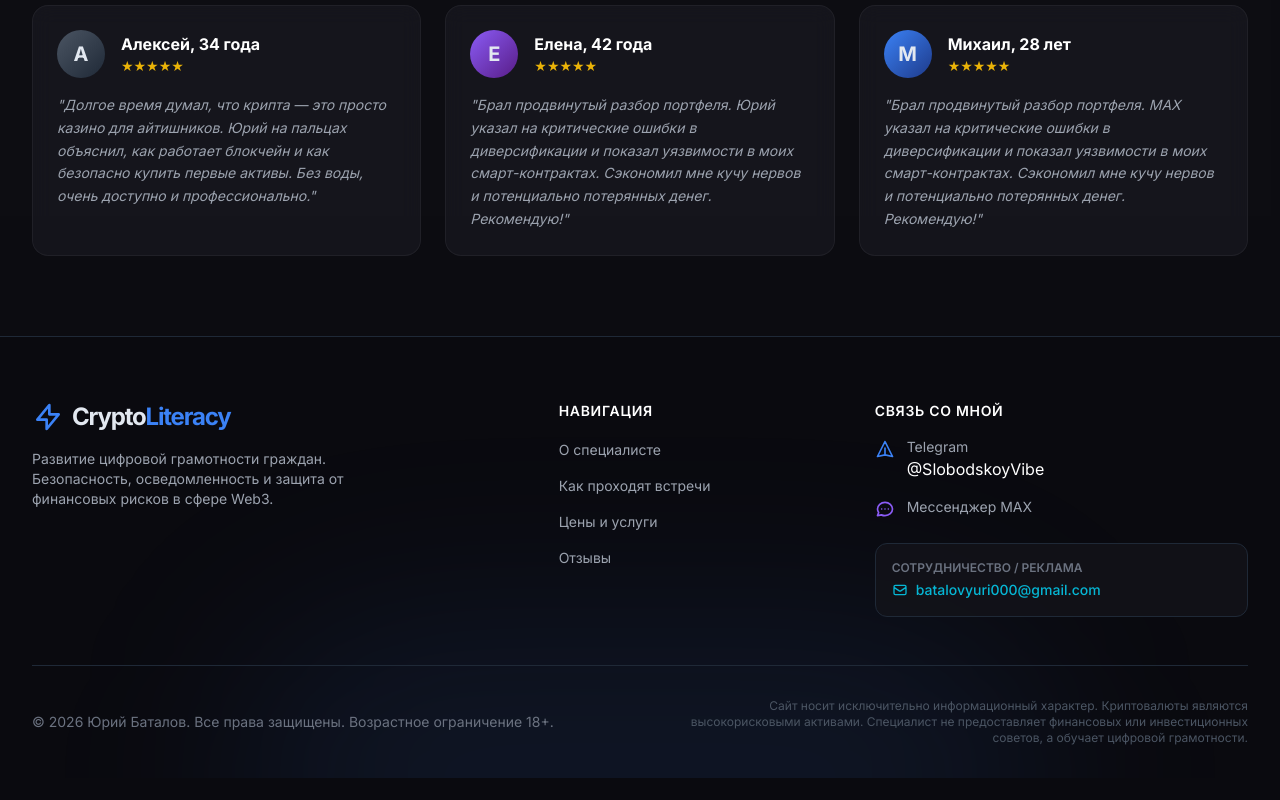
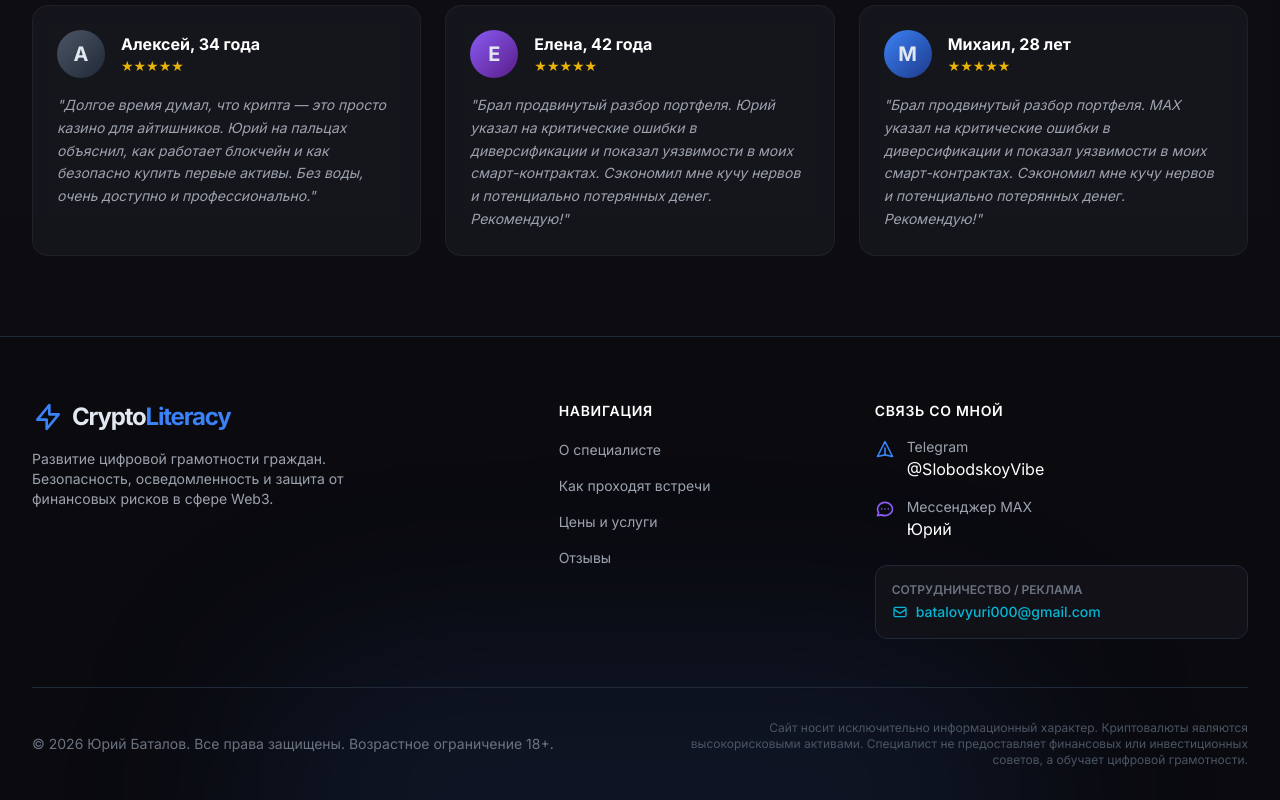
Before and after one commit to Blazeraazi/site, a plain HTML site: page index.html in a window 1280 px wide. Shown: the part 3087-3887 px from the top of the page. Before the commit the page ends 3865 px from the top, so only its background shows below. Drawn offline with nearby package versions, Linux system fonts and the light colour scheme.

Commit message:
Update index.html

```diff
--- a/index.html
+++ b/index.html
@@ -448,7 +448,7 @@
                             <svg class="w-5 h-5 text-accent-purple mt-0.5" fill="none" stroke="currentColor" viewBox="0 0 24 24"><path stroke-linecap="round" stroke-linejoin="round" stroke-width="2" d="M8 12h.01M12 12h.01M16 12h.01M21 12c0 4.418-4.03 8-9 8a9.863 9.863 0 01-4.255-.949L3 20l1.395-3.72C3.512 15.042 3 13.574 3 12c0-4.418 4.03-8 9-8s9 3.582 9 8z"></path></svg>
                             <div>
                                 <p class="text-sm text-gray-400">Мессенджер MAX</p>
-                                <a href="https://max.ru/u/f9LHodD0cOLO-GUh676ytiAgzX33WFsYWG-LuXnXkOuCudb0YtXUtiukxec" target="_blank" class="text-white hover:text-accent-purple transition-colors"Юрий</a>
+                                <a href="https://max.ru/u/f9LHodD0cOLO-GUh676ytiAgzX33WFsYWG-LuXnXkOuCudb0YtXUtiukxec" target="_blank" class="text-white hover:text-accent-purple transition-colors">Юрий</a>
                             </div>
                         </li>
                     </ul>
```
